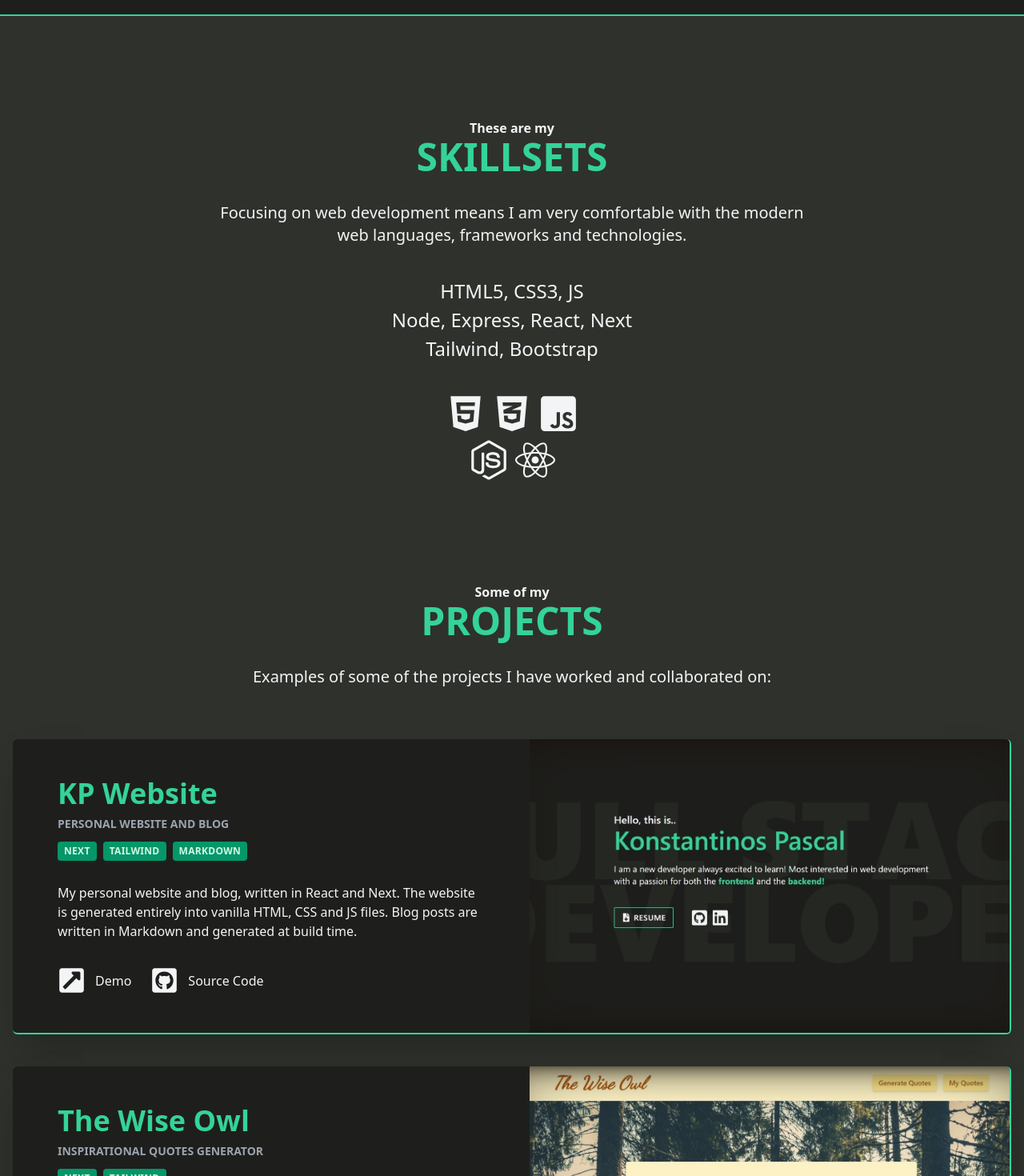
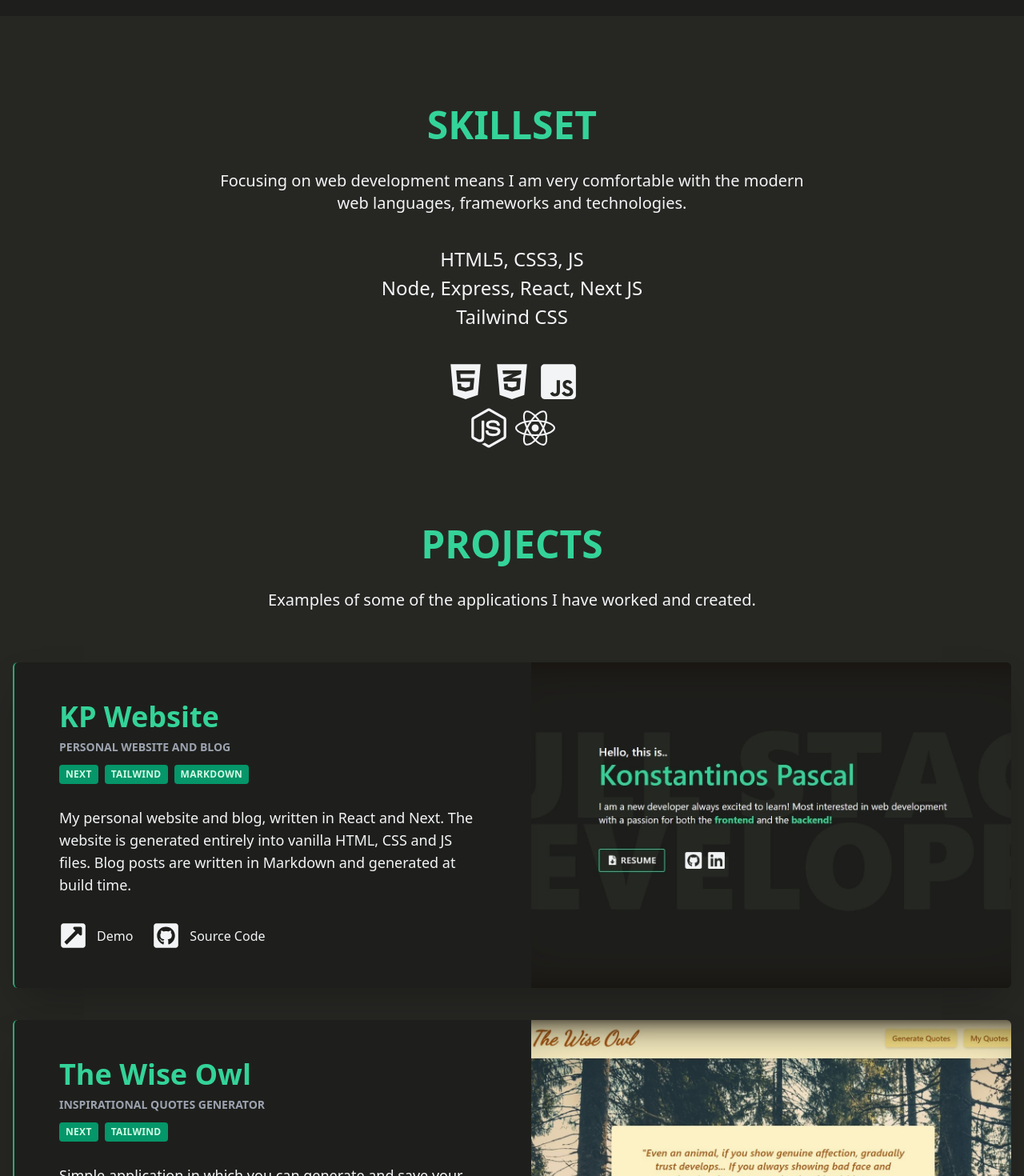
Before and after one commit to konstapascal/kp-website-v1, a Next.js app: page / in a window 1280 px wide. Shown: the part 780-2250 px from the top of the page at 80% size. Built offline with nearby package versions, Linux system fonts and the light colour scheme; what @tailwindcss/typography would draw is missing.

Commit message:
major overhaul, mostly removed excessive borders

```diff
--- a/components/kp-blog/BlogArticleHero.js
+++ b/components/kp-blog/BlogArticleHero.js
@@ -5,9 +5,9 @@ import formatDate from '../../lib/formatDate';
 
 function ArticleHero({ articleDetails: { title, author, date, labels } }) {
 	return (
-		<section id='blog-section' className='bg-main-dark border-b-2 border-green-400'>
-			<nav className=' lg:px-8 lg:pt-8 md:px-6 md:pt-6 flex items-center justify-between px-4 pt-4'>
-				<Logo linkHref={'/blog'} content={'KP-BLOG'} />
+		<section id='blog-section' className='bg-main-dark '>
+			<nav className=' lg:px-8 lg:pt-8 md:px-6 md:pt-6 flex items-center justify-end px-4 pt-4'>
+				{/* <Logo linkHref={'/blog'} content={'KP-BLOG'} /> */}
 				<Button linkHref={'/'} content={'WEBSITE'} />
 			</nav>
 			<div className='lg:max-w-3xl lg:px-0 lg:text-left lg:pt-16 lg:pb-20 pt-14 container px-4 pb-16 text-center text-gray-100'>
--- a/components/kp-blog/BlogHero.js
+++ b/components/kp-blog/BlogHero.js
@@ -3,9 +3,9 @@ import Logo from '../shared/Logo';
 
 function Hero() {
 	return (
-		<section id='blog-section' className='bg-main-dark border-b-2 border-green-400'>
-			<nav className=' lg:px-8 lg:pt-8 md:px-6 md:pt-6 flex items-center justify-between px-4 pt-4'>
-				<Logo linkHref={'/blog'} content={'KP-BLOG'} />
+		<section id='blog-section' className='bg-main-dark '>
+			<nav className=' lg:px-8 lg:pt-8 md:px-6 md:pt-6 flex items-center justify-end px-4 pt-4'>
+				{/* <Logo linkHref={'/blog'} content={'KP-BLOG'} /> */}
 				<Button linkHref={'/'} content={'WEBSITE'} />
 			</nav>
 			<div className='lg:max-w-3xl lg:px-0 lg:text-left lg:pt-16 lg:pb-20 pt-14 container px-4 pb-16 text-center text-gray-100'>
--- a/components/kp-website/HomeAbout.js
+++ b/components/kp-website/HomeAbout.js
@@ -1,11 +1,9 @@
 function About() {
 	return (
-		<section className=' bg-main-light lg:pt-32 px-4 pt-20' id='about-section'>
+		<section className=' bg-main-light lg:pt-28 px-4 pt-16' id='about-section'>
 			<div className=' lg:max-w-3xl container text-center text-gray-100'>
-				<p className='font-semibold text-gray-100'>These are my</p>
-
 				<h3 className='lg:text-5xl inline-block text-4xl font-semibold text-green-400 uppercase'>
-					Skillsets
+					Skillset
 				</h3>
 
 				<p className='text-md md:text-lg lg:text-xl mt-8 leading-relaxed text-gray-100'>
@@ -15,28 +13,58 @@ function About() {
 
 				<ul id='tech-list' className=' relative my-10'>
 					<li className='lg:text-2xl text-xl'>HTML5, CSS3, JS</li>
-					<li className='lg:text-2xl mt-1 text-xl'>Node, Express, React, Next</li>
-					<li className='lg:text-2xl mt-1 text-xl'>Tailwind, Bootstrap</li>
+					<li className='lg:text-2xl mt-1 text-xl'>Node, Express, React, Next JS</li>
+					<li className='lg:text-2xl mt-1 text-xl'>Tailwind CSS</li>
 				</ul>
 
 				<div className='flex justify-center'>
 					<div className=''>
-						<img src='/svg/html5-brands.svg' alt='HTML5 Logo' width={50} height={50} />
+						<img
+							src='/svg/html5-brands.svg'
+							alt='HTML5 Logo'
+							title='HTML5 Logo'
+							width={50}
+							height={50}
+						/>
 					</div>
 					<div className='mx-2'>
-						<img src='/svg/css3-alt-brands.svg' alt='CSS3 Logo' width={50} height={50} />
+						<img
+							src='/svg/css3-alt-brands.svg'
+							alt='CSS3 Logo'
+							title='CSS3 Logo'
+							width={50}
+							height={50}
+						/>
 					</div>
 					<div className=''>
-						<img src='/svg/js-square-brands.svg' alt='JS Logo' width={50} height={50} />
+						<img
+							src='/svg/js-square-brands.svg'
+							alt='JS Logo'
+							title='JS Logo'
+							width={50}
+							height={50}
+						/>
 					</div>
 				</div>
 
 				<div className=' flex justify-center mt-2'>
 					<div className='mr-1'>
-						<img src='/svg/node-js-brands.svg' alt='Node Logo' width={50} height={50} />
+						<img
+							src='/svg/node-js-brands.svg'
+							alt='Node Logo'
+							title='Node Logo'
+							width={50}
+							height={50}
+						/>
 					</div>
 					<div className='ml-1'>
-						<img src='/svg/react-brands.svg' alt='React Logo' width={50} height={50} />
+						<img
+							src='/svg/react-brands.svg'
+							alt='React Logo'
+							title='React Logo'
+							width={50}
+							height={50}
+						/>
 					</div>
 				</div>
 			</div>
--- a/components/kp-website/HomeBlog.js
+++ b/components/kp-website/HomeBlog.js
@@ -2,10 +2,8 @@ import Link from 'next/link';
 
 function Blog() {
 	return (
-		<section className=' bg-main-light lg:pb-32 px-4 pb-20'>
+		<section className=' bg-main-light lg:pb-28 px-4 pb-16'>
 			<div className=' lg:max-w-3xl container text-center text-gray-100'>
-				<p className='font-semibold text-gray-100'>Check out my</p>
-
 				<Link href='/blog'>
 					<h3 className='lg:text-5xl inline-block text-4xl font-semibold text-green-400 uppercase cursor-pointer'>
 						Articles
--- a/components/kp-website/HomeHero.js
+++ b/components/kp-website/HomeHero.js
@@ -41,10 +41,10 @@ function Hero() {
 
 	return (
 		<section>
-			<div className='bg-main-dark relative flex items-center justify-center min-h-screen overflow-hidden border-b-2 border-green-400'>
+			<div className='bg-main-dark relative flex items-center justify-center min-h-screen overflow-hidden'>
 				{/* ---------- LOGO AND BLOG BUTTON / NAV ---------- */}
-				<nav className='md:pt-6 md:px-6 lg:pt-8 lg:px-8 absolute inset-x-0 top-0 flex items-center justify-between px-4 pt-4'>
-					<Logo linkHref={'/'} content={'KP-WEBSITE'} />
+				<nav className='md:pt-6 md:px-6 lg:pt-8 lg:px-8 absolute inset-x-0 top-0 flex items-center justify-end px-4 pt-4'>
+					{/* <Logo linkHref={'/'} content={'KP-WEBSITE'} /> */}
 					<Button linkHref={'/blog'} content={'BLOG'} />
 				</nav>
 
--- a/components/kp-website/HomeProjects.js
+++ b/components/kp-website/HomeProjects.js
@@ -10,32 +10,25 @@ function Projects() {
 		const parent = document.querySelector('#project-cards');
 
 		// starting from next last child, as last is a button
-		const lastThreeChildren = [
-			parent.children[parent.children.length - 2],
-			parent.children[parent.children.length - 3],
-			parent.children[parent.children.length - 4]
-		];
+		const lastProject = parent.children[parent.children.length - 1];
 
-		projectsHidden
-			? lastThreeChildren.forEach(elem => (elem.style.display = 'none'))
-			: lastThreeChildren.forEach(elem => (elem.style.display = 'flex'));
+		lastProject.style.display = projectsHidden ? 'none' : 'flex';
 	}, [projectsHidden]);
 
 	return (
-		<section className='bg-main-light lg:py-32 px-4 py-20'>
-			<div className=' container text-gray-100'>
+		<section className='bg-main-light lg:py-24 px-4 py-16'>
+			<div className=' container flex flex-col items-center text-gray-100'>
 				<div className='lg:max-w-3xl container text-center'>
-					<p className=' font-semibold text-gray-100'>Some of my</p>
 					<p className='inline-block  text-4xl lg:text-5xl font-semibold text-green-400 uppercase rounded-[0.2rem]'>
 						Projects
 					</p>
 					<p className=' text-md md:text-lg lg:text-xl mt-8 mb-16 text-gray-100'>
-						Examples of some of the projects I have worked and collaborated on:
+						Examples of some of the applications I have worked and created.
 					</p>
 				</div>
 
 				{/* ---------- CARDS ---------- */}
-				<div id='project-cards' className=' flex flex-col items-center'>
+				<div id='project-cards'>
 					{projects.map(project => (
 						<ProjectCard
 							key={project.id}
@@ -46,12 +39,13 @@ function Projects() {
 							labels={project.labels}
 						/>
 					))}
-					<button
-						className='text-md mt-14 lg:mt-20 hover:scale-105 transform-gpu transition-transform duration-200 lg:text-lg  px-4 py-2 font-semibold tracking-wider text-gray-100  border-2 border-green-400 rounded-[0.2rem] cursor-pointer'
-						onClick={() => setProjectsHidden(prev => !prev)}>
-						{projectsHidden ? 'Show More' : 'Show Less'}
-					</button>
 				</div>
+
+				<button
+					className='text-md hover:text-green-400 text-xl  mt-14 lg:mt-16  px-6 py-3 font-semibold tracking-wider   rounded-[0.2rem] cursor-pointer'
+					onClick={() => setProjectsHidden(prev => !prev)}>
+					{projectsHidden ? 'Show More' : 'Show Less'}
+				</button>
 			</div>
 		</section>
 	);
--- a/components/shared/Footer.js
+++ b/components/shared/Footer.js
@@ -1,6 +1,6 @@
 function Footer() {
 	return (
-		<footer className=' bg-main-dark pt-16 pb-20 border-t-2 border-green-400'>
+		<footer className=' bg-main-dark pt-16 pb-20'>
 			<div className=' container max-w-3xl text-center text-gray-100'>
 				<p className='text-xl font-semibold text-gray-100'>
 					Find me on any of these platforms.{' '}
--- a/components/shared/ProjectCard.js
+++ b/components/shared/ProjectCard.js
@@ -8,7 +8,7 @@ function ProjectCard({
 	labels
 }) {
 	return (
-		<div className='bg-main-dark overflow-hidden mt-12 lg:mt-10 first:mt-0 md:shadow-2xl lg:flex-row-reverse xl:hover:scale-105 transform-gpu lg:max-w-7xl transition-transform flex flex-col max-w-[600px] duration-200 border-b-2 border-r-2 border-green-400 rounded-md shadow-md'>
+		<div className='bg-main-dark overflow-hidden mt-12 lg:mt-10 first:mt-0 md:shadow-2xl lg:flex-row-reverse xl:hover:scale-105 transform-gpu lg:max-w-7xl transition-transform flex flex-col max-w-[600px] duration-200 lg:border-l-2 border-green-400 border-opacity-75 rounded-md  shadow-md'>
 			<img src={`${imgPath}`} width={600} height={300} className='object-cover object-center' />
 			<div className=' xl:px-14 xl:py-12 md:px-10 max-w-3xl px-6 py-8'>
 				<div>
@@ -35,7 +35,9 @@ function ProjectCard({
 					})}
 				</div>
 
-				<p className='text-md xl:mt-6 xl:mb-8 mt-4 mb-6 text-gray-100'>{description}</p>
+				<p className='xl:mt-6 xl:mb-8 text-md lg:text-lg mt-4 mb-6 text-gray-100'>
+					{description}
+				</p>
 
 				<div className=' flex items-center justify-start'>
 					{demoUrl !== '' && (
--- a/data/projects.js
+++ b/data/projects.js
@@ -38,20 +38,19 @@ const projects = [
 		},
 		labels: ['REACT', 'CRA', 'TAILWIND']
 	},
-
-	{
-		id: 4,
-		title: 'JS Calculator',
-		subtitle: 'Calculator made in pure JS',
-		description:
-			'Calculator made with simplicity in mind. Made purely in vanilla JS and without the use of any third party libraries. Flex and Grid layout model have been used primarily to achieve the design.',
-		urls: {
-			imgPath: '/img/js-calculator.jpg',
-			demoUrl: 'https://calc.konstapascal.dev',
-			codeUrl: 'https://github.com/konstapascal/js-calculator'
-		},
-		labels: ['HTML', 'CSS', 'JS']
-	},
+	// {
+	// 	id: 4,
+	// 	title: 'JS Calculator',
+	// 	subtitle: 'Calculator made in pure JS',
+	// 	description:
+	// 		'Calculator made with simplicity in mind. Made purely in vanilla JS and without the use of any third party libraries. Flex and Grid layout model have been used primarily to achieve the design.',
+	// 	urls: {
+	// 		imgPath: '/img/js-calculator.jpg',
+	// 		demoUrl: 'https://calc.konstapascal.dev',
+	// 		codeUrl: 'https://github.com/konstapascal/js-calculator'
+	// 	},
+	// 	labels: ['HTML', 'CSS', 'JS']
+	// },
 	{
 		id: 5,
 		title: 'VSCode Theme',
@@ -64,21 +63,21 @@ const projects = [
 			codeUrl: 'https://github.com/konstapascal/vscode-theme'
 		},
 		labels: ['NODE', 'JS']
-	},
-	{
-		id: 6,
-		title: 'Chestnut App & API',
-		subtitle: 'Educational PKI web application and API',
-		description:
-			'Educational web app used to teach basic concepts of PKI and cryptography. It allows the creation and management of keypairs, encryption and decryption. The API, written in Node JS, is the backend used by the website.',
+	}
+	// {
+	// 	id: 6,
+	// 	title: 'Chestnut App & API',
+	// 	subtitle: 'Educational PKI web application and API',
+	// 	description:
+	// 		'Educational web app used to teach basic concepts of PKI and cryptography. It allows the creation and management of keypairs, encryption and decryption. The API, written in Node JS, is the backend used by the website.',
 
-		urls: {
-			imgPath: '/img/chestnut.jpg',
-			codeUrl: 'https://github.com/konstapascal/chestnut',
-			apiUrl: 'https://app.swaggerhub.com/apis-docs/konstapascal/chestnut-api/1.1'
-		},
-		labels: ['REACT', 'CRA', 'NODE']
-	}
+	// 	urls: {
+	// 		imgPath: '/img/chestnut.jpg',
+	// 		codeUrl: 'https://github.com/konstapascal/chestnut',
+	// 		apiUrl: 'https://app.swaggerhub.com/apis-docs/konstapascal/chestnut-api/1.1'
+	// 	},
+	// 	labels: ['REACT', 'CRA', 'NODE']
+	// }
 ];
 
 export default projects;
--- a/pages/index.js
+++ b/pages/index.js
@@ -15,6 +15,7 @@ export default function Home() {
 				<script async src='https://www.googletagmanager.com/gtag/js?id=G-Z2FSLL37JV' />
 				<script src='js/analytics.js' />
 			</Head>
+
 			<HomeHero />
 
 			<HomeAbout />
--- a/styles/globals.css
+++ b/styles/globals.css
@@ -1,5 +1,12 @@
 ::-webkit-scrollbar {
 	display: none;
+}
+
+::selection {
+	background: #186d4e; /* WebKit/Blink Browsers */
+}
+::-moz-selection {
+	background: #186d4e; /* Gecko Browsers */
 }
 
 /* overwriting some default prismjs syntax styles */
--- a/tailwind.config.js
+++ b/tailwind.config.js
@@ -8,7 +8,8 @@ module.exports = {
 		extend: {
 			colors: {
 				main: {
-					light: '#2F312C',
+					// light: '#2F312C',
+					light: '#262723',
 					dark: '#1E1F1C'
 				},
 				accent: {
```
